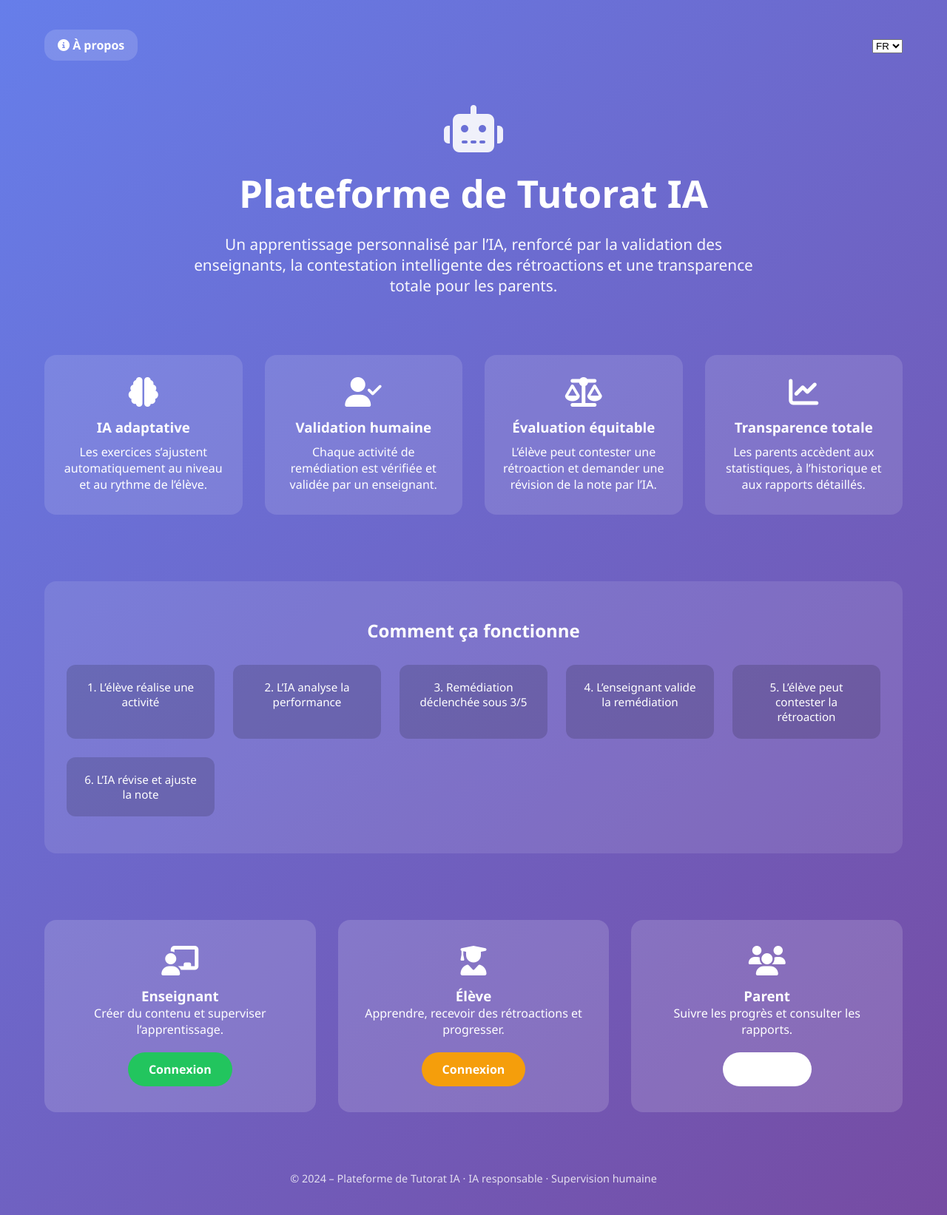
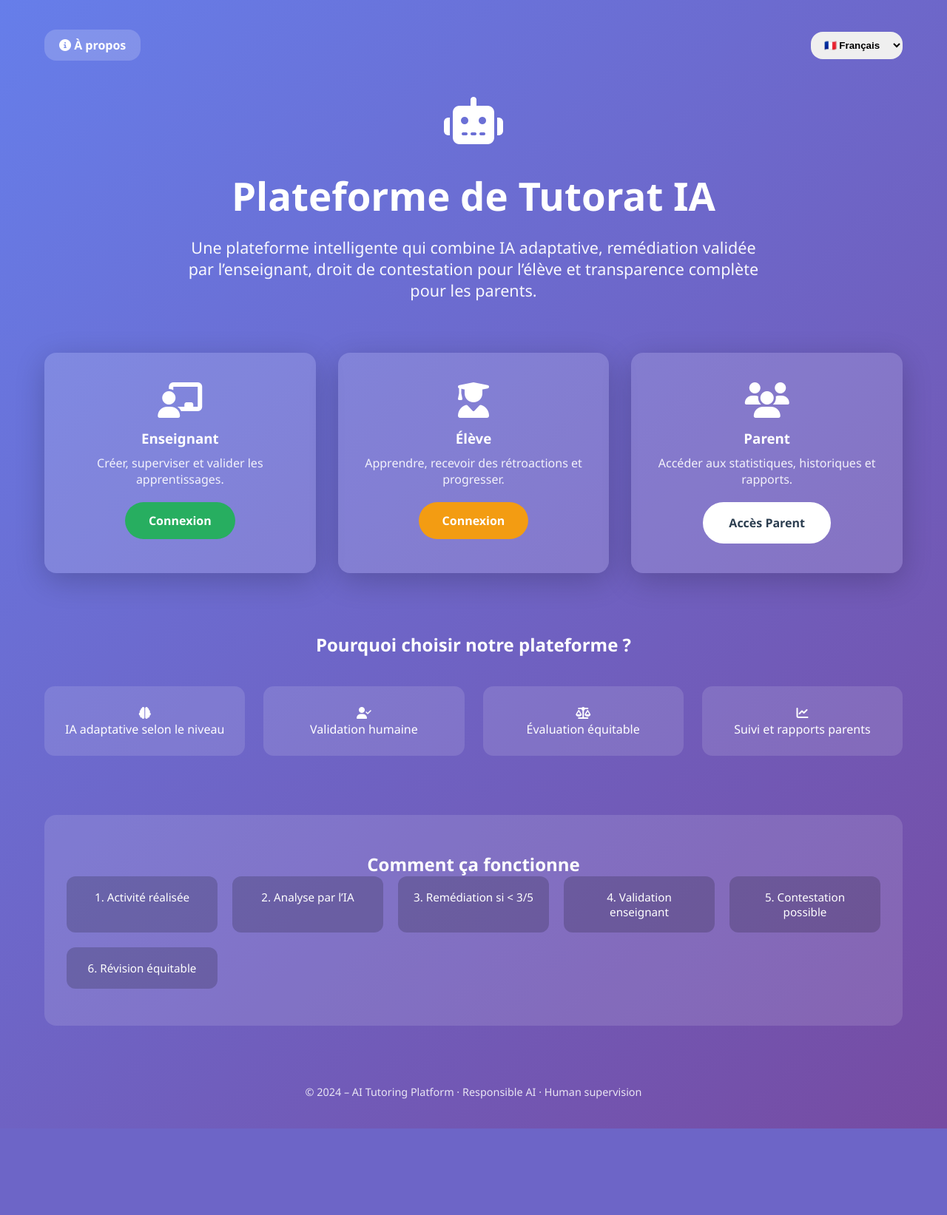
Before and after one commit to GuehiA/tutorat_ai, a Flask app: page / in a window 1280 px wide. Shown: the whole page at 74% size. After the commit the page ends 1526 px from the top, so only its background shows below. Run offline with Flask 3, Linux system fonts and the light colour scheme; some libraries are stand-ins or nearby versions.

Commit message:
UI: page d’accueil complète, anglais par défaut, contraste parent et valeur pédagogique

```diff
--- a/templates/index.html
+++ b/templates/index.html
@@ -1,10 +1,10 @@
 <!DOCTYPE html>
-<html lang="{{ lang }}">
+<html lang="{{ lang | default('en') }}">
 <head>
   <meta charset="UTF-8">
   <meta name="viewport" content="width=device-width, initial-scale=1.0">
 
-  <title>{% if lang == 'en' %}Home – AI Tutoring Platform{% else %}Accueil – Plateforme de Tutorat IA{% endif %}</title>
+  <title>{% if lang == 'fr' %}Accueil – Plateforme de Tutorat IA{% else %}Home – AI Tutoring Platform{% endif %}</title>
 
   <!-- Icons -->
   <link rel="stylesheet" href="https://cdnjs.cloudflare.com/ajax/libs/font-awesome/6.4.0/css/all.min.css">
@@ -14,13 +14,15 @@
 
   <style>
     :root {
-      --primary: #4f46e5;
-      --secondary: #1f2937;
-      --light: #f9fafb;
-      --success: #22c55e;
-      --warning: #f59e0b;
-      --gradient: linear-gradient(135deg, #667eea, #764ba2);
+      --primary: #4361ee;
+      --secondary: #2c3e50;
+      --success: #27ae60;
+      --warning: #f39c12;
+      --parent: #ffffff;
+      --parent-text: #2c3e50;
+      --gradient: linear-gradient(135deg, #667eea 0%, #764ba2 100%);
       --radius: 16px;
+      --shadow: 0 10px 40px rgba(0,0,0,0.2);
       --transition: all 0.3s ease;
     }
 
@@ -39,139 +41,163 @@
       padding: 40px 20px;
     }
 
-    /* Navigation */
-    .nav {
+    /* Top bar */
+    .top-bar {
       display: flex;
       justify-content: space-between;
       align-items: center;
-      margin-bottom: 60px;
+      margin-bottom: 40px;
     }
 
-    .nav a {
+    .top-bar a {
       color: white;
       text-decoration: none;
       font-weight: 600;
-      background: rgba(255,255,255,0.15);
-      padding: 10px 18px;
+      background: rgba(255,255,255,0.18);
+      padding: 10px 20px;
       border-radius: var(--radius);
       transition: var(--transition);
     }
 
-    .nav a:hover { background: rgba(255,255,255,0.25); }
+    .top-bar a:hover { background: rgba(255,255,255,0.3); }
+
+    .lang-switch select {
+      padding: 10px 14px;
+      border-radius: var(--radius);
+      font-weight: 600;
+      border: none;
+      cursor: pointer;
+    }
 
     /* Hero */
     .hero {
       text-align: center;
-      margin-bottom: 80px;
+      margin-bottom: 70px;
     }
 
-    .hero i {
+    .hero .logo {
       font-size: 4rem;
       margin-bottom: 20px;
-      opacity: 0.9;
+      animation: float 3s ease-in-out infinite;
     }
 
     .hero h1 {
-      font-size: 3.2rem;
+      font-size: 3.3rem;
       margin-bottom: 20px;
     }
 
     .hero p {
-      max-width: 760px;
+      max-width: 780px;
       margin: auto;
-      font-size: 1.3rem;
+      font-size: 1.35rem;
       opacity: 0.95;
     }
 
-    /* Value Proposition */
-    .value {
-      display: grid;
-      grid-template-columns: repeat(auto-fit, minmax(260px, 1fr));
-      gap: 30px;
-      margin-bottom: 90px;
-    }
-
-    .value-card {
-      background: rgba(255,255,255,0.12);
-      padding: 30px 25px;
-      border-radius: var(--radius);
-      text-align: center;
-      transition: var(--transition);
-    }
-
-    .value-card:hover { transform: translateY(-6px); }
-
-    .value-card i {
-      font-size: 2.5rem;
-      margin-bottom: 15px;
-    }
-
-    .value-card h3 { margin-bottom: 10px; }
-
-    /* Learning Loop */
-    .loop {
-      background: rgba(255,255,255,0.1);
-      border-radius: var(--radius);
-      padding: 50px 30px;
-      margin-bottom: 90px;
-      text-align: center;
-    }
-
-    .loop h2 { margin-bottom: 30px; }
-
-    .loop-steps {
-      display: grid;
-      grid-template-columns: repeat(auto-fit, minmax(200px, 1fr));
-      gap: 25px;
-    }
-
-    .step {
-      background: rgba(0,0,0,0.15);
-      padding: 20px;
-      border-radius: 12px;
-      font-size: 0.95rem;
-    }
-
-    /* Access cards */
-    .access {
+    /* Cards */
+    .cards {
       display: grid;
       grid-template-columns: repeat(auto-fit, minmax(280px, 1fr));
       gap: 30px;
       margin-bottom: 80px;
     }
 
-    .access-card {
+    .card {
       background: rgba(255,255,255,0.15);
       border-radius: var(--radius);
-      padding: 35px 25px;
+      padding: 40px 30px;
+      text-align: center;
+      box-shadow: var(--shadow);
+      transition: var(--transition);
+    }
+
+    .card:hover { transform: translateY(-8px); }
+
+    .card i {
+      font-size: 3rem;
+      margin-bottom: 15px;
+    }
+
+    .card h3 { margin-bottom: 10px; }
+
+    .card p { opacity: 0.9; }
+
+    .btn {
+      display: inline-block;
+      margin-top: 20px;
+      padding: 14px 32px;
+      border-radius: 30px;
+      font-weight: 700;
+      text-decoration: none;
+      transition: var(--transition);
+    }
+
+    .btn-teacher { background: var(--success); color: white; }
+    .btn-student { background: var(--warning); color: white; }
+    .btn-parent {
+      background: var(--parent);
+      color: var(--parent-text);
+      border: 3px solid white;
+    }
+
+    .btn:hover { box-shadow: 0 8px 25px rgba(0,0,0,0.3); }
+
+    /* Features */
+    .features {
+      margin-bottom: 80px;
+    }
+
+    .features h2 {
+      text-align: center;
+      margin-bottom: 40px;
+    }
+
+    .features-grid {
+      display: grid;
+      grid-template-columns: repeat(auto-fit, minmax(240px, 1fr));
+      gap: 25px;
+    }
+
+    .feature {
+      background: rgba(255,255,255,0.12);
+      padding: 25px;
+      border-radius: 14px;
       text-align: center;
     }
 
-    .access-card i { font-size: 2.5rem; margin-bottom: 15px; }
-
-    .access-card a {
-      display: inline-block;
-      margin-top: 20px;
-      padding: 12px 28px;
-      border-radius: 30px;
-      text-decoration: none;
-      color: white;
-      font-weight: 600;
+    /* Learning loop */
+    .loop {
+      background: rgba(255,255,255,0.12);
+      border-radius: var(--radius);
+      padding: 50px 30px;
+      margin-bottom: 80px;
+      text-align: center;
     }
 
-    .teacher { background: var(--success); }
-    .student { background: var(--warning); }
-    .parent { background: white; color: var(--secondary); }
+    .loop-steps {
+      display: grid;
+      grid-template-columns: repeat(auto-fit, minmax(200px, 1fr));
+      gap: 20px;
+    }
 
-    /* Footer */
+    .step {
+      background: rgba(0,0,0,0.18);
+      padding: 18px;
+      border-radius: 12px;
+      font-size: 0.95rem;
+    }
+
     footer {
       text-align: center;
-      opacity: 0.8;
+      opacity: 0.85;
       font-size: 0.9rem;
-      margin-top: 40px;
     }
 
-    @media(max-width: 768px) {
+    @keyframes float {
+      0%,100% { transform: translateY(0); }
+      50% { transform: translateY(-10px); }
+    }
+
+    @media(max-width:768px) {
       .hero h1 { font-size: 2.4rem; }
       .hero p { font-size: 1.1rem; }
     }
@@ -180,13 +206,13 @@
 <body>
   <div class="container">
 
-    <!-- Navigation -->
-    <div class="nav">
-      <a href="/a-propos"><i class="fas fa-info-circle"></i> {% if lang=='en' %}About{% else %}À propos{% endif %}</a>
-      <form method="POST" action="/changer-langue">
+    <!-- Top bar -->
+    <div class="top-bar">
+      <a href="/a-propos"><i class="fas fa-info-circle"></i> {% if lang=='fr' %}À propos{% else %}About{% endif %}</a>
+      <form class="lang-switch" method="POST" action="/changer-langue">
         <select name="lang" onchange="this.form.submit()">
-          <option value="fr" {% if lang=='fr' %}selected{% endif %}>FR</option>
-          <option value="en" {% if lang=='en' %}selected{% endif %}>EN</option>
+          <option value="en" {% if lang!='fr' %}selected{% endif %}>🇬🇧 English</option>
+          <option value="fr" {% if lang=='fr' %}selected{% endif %}>🇫🇷 Français</option>
         </select>
         <input type="hidden" name="redirect_page" value="index">
       </form>
@@ -194,78 +220,65 @@
 
     <!-- Hero -->
     <section class="hero">
-      <i class="fas fa-robot"></i>
-      <h1>{% if lang=='en' %}AI Tutoring Platform{% else %}Plateforme de Tutorat IA{% endif %}</h1>
+      <div class="logo"><i class="fas fa-robot"></i></div>
+      <h1>{% if lang=='fr' %}Plateforme de Tutorat IA{% else %}AI Tutoring Platform{% endif %}</h1>
       <p>
-        {% if lang=='en' %}
-        Personalized learning powered by AI, enhanced by teacher validation, student feedback review, and full parent visibility.
+        {% if lang=='fr' %}
+        Une plateforme intelligente qui combine IA adaptative, remédiation validée par l’enseignant, droit de contestation pour l’élève et transparence complète pour les parents.
         {% else %}
-        Un apprentissage personnalisé par l’IA, renforcé par la validation des enseignants, la contestation intelligente des rétroactions et une transparence totale pour les parents.
+        A smart platform combining adaptive AI, teacher-validated remediation, student feedback challenges, and full transparency for parents.
         {% endif %}
       </p>
     </section>
 
-    <!-- Value -->
-    <section class="value">
-      <div class="value-card">
-        <i class="fas fa-brain"></i>
-        <h3>{% if lang=='en' %}Adaptive AI{% else %}IA adaptative{% endif %}</h3>
-        <p>{% if lang=='en' %}Exercises adapt to each learner’s results and pace.{% else %}Les exercices s’ajustent automatiquement au niveau et au rythme de l’élève.{% endif %}</p>
+    <!-- Access cards -->
+    <section class="cards">
+      <div class="card">
+        <i class="fas fa-chalkboard-teacher"></i>
+        <h3>{% if lang=='fr' %}Enseignant{% else %}Teacher{% endif %}</h3>
+        <p>{% if lang=='fr' %}Créer, superviser et valider les apprentissages.{% else %}Create, supervise and validate learning.{% endif %}</p>
+        <a href="/login-enseignant" class="btn btn-teacher">{% if lang=='fr' %}Connexion{% else %}Login{% endif %}</a>
       </div>
-      <div class="value-card">
-        <i class="fas fa-user-check"></i>
-        <h3>{% if lang=='en' %}Teacher Validation{% else %}Validation humaine{% endif %}</h3>
-        <p>{% if lang=='en' %}All remediation activities are reviewed and approved by a real teacher.{% else %}Chaque activité de remédiation est vérifiée et validée par un enseignant.{% endif %}</p>
+      <div class="card">
+        <i class="fas fa-user-graduate"></i>
+        <h3>{% if lang=='fr' %}Élève{% else %}Student{% endif %}</h3>
+        <p>{% if lang=='fr' %}Apprendre, recevoir des rétroactions et progresser.{% else %}Learn, receive feedback and improve.{% endif %}</p>
+        <a href="/login-eleve" class="btn btn-student">{% if lang=='fr' %}Connexion{% else %}Login{% endif %}</a>
       </div>
-      <div class="value-card">
-        <i class="fas fa-scale-balanced"></i>
-        <h3>{% if lang=='en' %}Fair Assessment{% else %}Évaluation équitable{% endif %}</h3>
-        <p>{% if lang=='en' %}Students can challenge feedback and request AI re-evaluation with arguments.{% else %}L’élève peut contester une rétroaction et demander une révision de la note par l’IA.{% endif %}</p>
-      </div>
-      <div class="value-card">
-        <i class="fas fa-chart-line"></i>
-        <h3>{% if lang=='en' %}Full Transparency{% else %}Transparence totale{% endif %}</h3>
-        <p>{% if lang=='en' %}Parents access statistics, history and detailed progress reports.{% else %}Les parents accèdent aux statistiques, à l’historique et aux rapports détaillés.{% endif %}</p>
+      <div class="card">
+        <i class="fas fa-users"></i>
+        <h3>{% if lang=='fr' %}Parent{% else %}Parent{% endif %}</h3>
+        <p>{% if lang=='fr' %}Accéder aux statistiques, historiques et rapports.{% else %}Access statistics, history and reports.{% endif %}</p>
+        <a href="/login-parent" class="btn btn-parent">{% if lang=='fr' %}Accès Parent{% else %}Parent Access{% endif %}</a>
       </div>
     </section>
 
-    <!-- Learning Loop -->
-    <section class="loop">
-      <h2>{% if lang=='en' %}How it works{% else %}Comment ça fonctionne{% endif %}</h2>
-      <div class="loop-steps">
-        <div class="step">1. {% if lang=='en' %}Student completes an activity{% else %}L’élève réalise une activité{% endif %}</div>
-        <div class="step">2. {% if lang=='en' %}AI analyzes performance{% else %}L’IA analyse la performance{% endif %}</div>
-        <div class="step">3. {% if lang=='en' %}Remediation triggered below 3/5{% else %}Remédiation déclenchée sous 3/5{% endif %}</div>
-        <div class="step">4. {% if lang=='en' %}Teacher validates remediation{% else %}L’enseignant valide la remédiation{% endif %}</div>
-        <div class="step">5. {% if lang=='en' %}Student may contest feedback{% else %}L’élève peut contester la rétroaction{% endif %}</div>
-        <div class="step">6. {% if lang=='en' %}AI recalculates fairly{% else %}L’IA révise et ajuste la note{% endif %}</div>
+    <!-- Features -->
+    <section class="features">
+      <h2>{% if lang=='fr' %}Pourquoi choisir notre plateforme ?{% else %}Why choose our platform?{% endif %}</h2>
+      <div class="features-grid">
+        <div class="feature"><i class="fas fa-brain"></i><p>{% if lang=='fr' %}IA adaptative selon le niveau{% else %}Adaptive AI by level{% endif %}</p></div>
+        <div class="feature"><i class="fas fa-user-check"></i><p>{% if lang=='fr' %}Validation humaine{% else %}Human validation{% endif %}</p></div>
+        <div class="feature"><i class="fas fa-scale-balanced"></i><p>{% if lang=='fr' %}Évaluation équitable{% else %}Fair assessment{% endif %}</p></div>
+        <div class="feature"><i class="fas fa-chart-line"></i><p>{% if lang=='fr' %}Suivi et rapports parents{% else %}Parent tracking & reports{% endif %}</p></div>
       </div>
     </section>
 
-    <!-- Access -->
-    <section class="access">
-      <div class="access-card">
-        <i class="fas fa-chalkboard-teacher"></i>
-        <h3>{% if lang=='en' %}Teacher{% else %}Enseignant{% endif %}</h3>
-        <p>{% if lang=='en' %}Create content and supervise learning.{% else %}Créer du contenu et superviser l’apprentissage.{% endif %}</p>
-        <a href="/login-enseignant" class="teacher">{% if lang=='en' %}Login{% else %}Connexion{% endif %}</a>
-      </div>
-      <div class="access-card">
-        <i class="fas fa-user-graduate"></i>
-        <h3>{% if lang=='en' %}Student{% else %}Élève{% endif %}</h3>
-        <p>{% if lang=='en' %}Learn, receive feedback and grow.{% else %}Apprendre, recevoir des rétroactions et progresser.{% endif %}</p>
-        <a href="/login-eleve" class="student">{% if lang=='en' %}Login{% else %}Connexion{% endif %}</a>
-      </div>
-      <div class="access-card">
-        <i class="fas fa-users"></i>
-        <h3>{% if lang=='en' %}Parent{% else %}Parent{% endif %}</h3>
-        <p>{% if lang=='en' %}Monitor progress and reports.{% else %}Suivre les progrès et consulter les rapports.{% endif %}</p>
-        <a href="/login-parent" class="parent">{% if lang=='en' %}Access{% else %}Accéder{% endif %}</a>
+    <!-- Learning loop -->
+    <section class="loop">
+      <h2>{% if lang=='fr' %}Comment ça fonctionne{% else %}How it works{% endif %}</h2>
+      <div class="loop-steps">
+        <div class="step">1. {% if lang=='fr' %}Activité réalisée{% else %}Activity completed{% endif %}</div>
+        <div class="step">2. {% if lang=='fr' %}Analyse par l’IA{% else %}AI analysis{% endif %}</div>
+        <div class="step">3. {% if lang=='fr' %}Remédiation si &lt; 3/5{% else %}Remediation if &lt; 3/5{% endif %}</div>
+        <div class="step">4. {% if lang=='fr' %}Validation enseignant{% else %}Teacher validation{% endif %}</div>
+        <div class="step">5. {% if lang=='fr' %}Contestation possible{% else %}Student challenge{% endif %}</div>
+        <div class="step">6. {% if lang=='fr' %}Révision équitable{% else %}Fair recalculation{% endif %}</div>
       </div>
     </section>
 
     <footer>
-      © 2024 – Plateforme de Tutorat IA · IA responsable · Supervision humaine
+      © 2024 – AI Tutoring Platform · Responsible AI · Human supervision
     </footer>
 
   </div>
```
